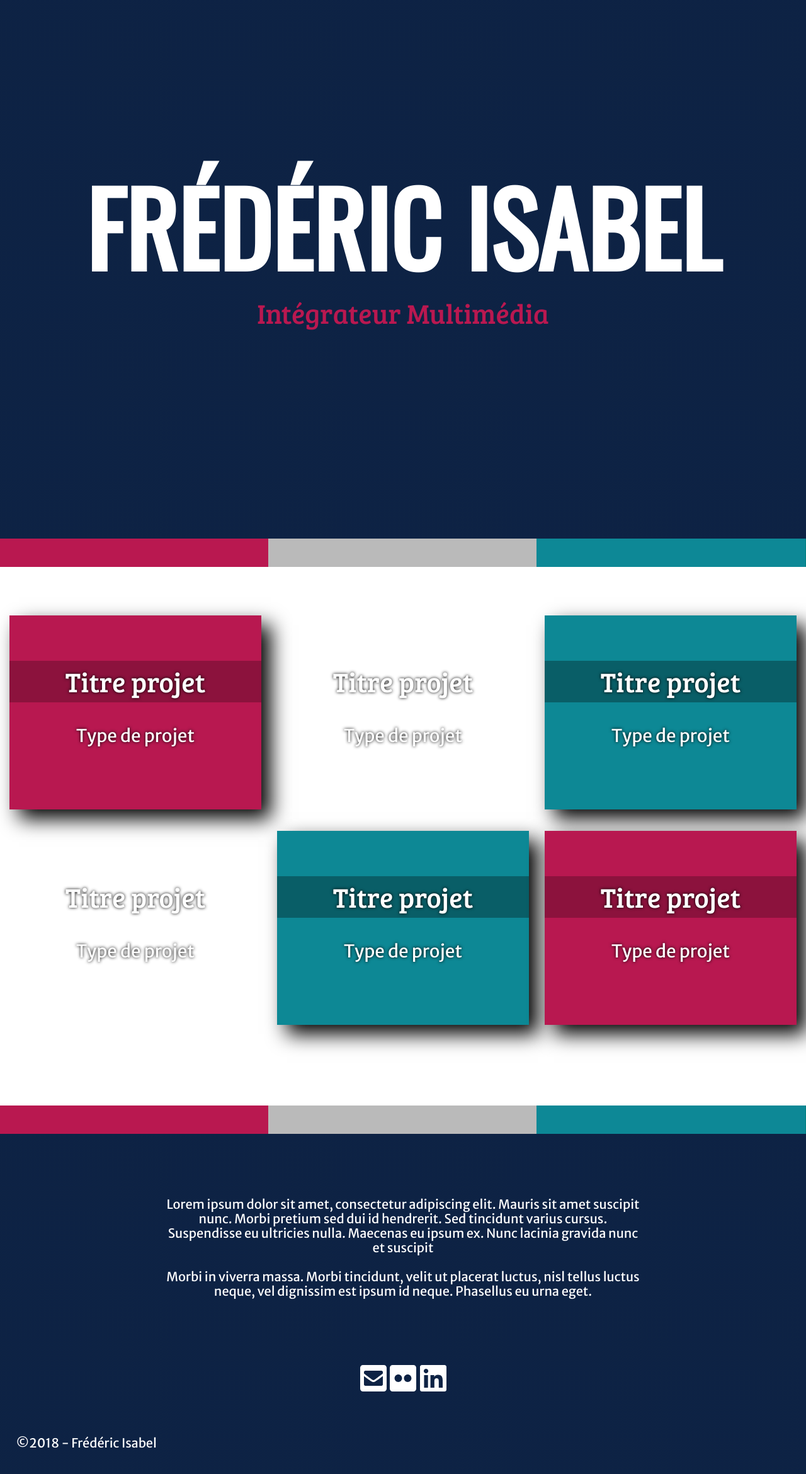
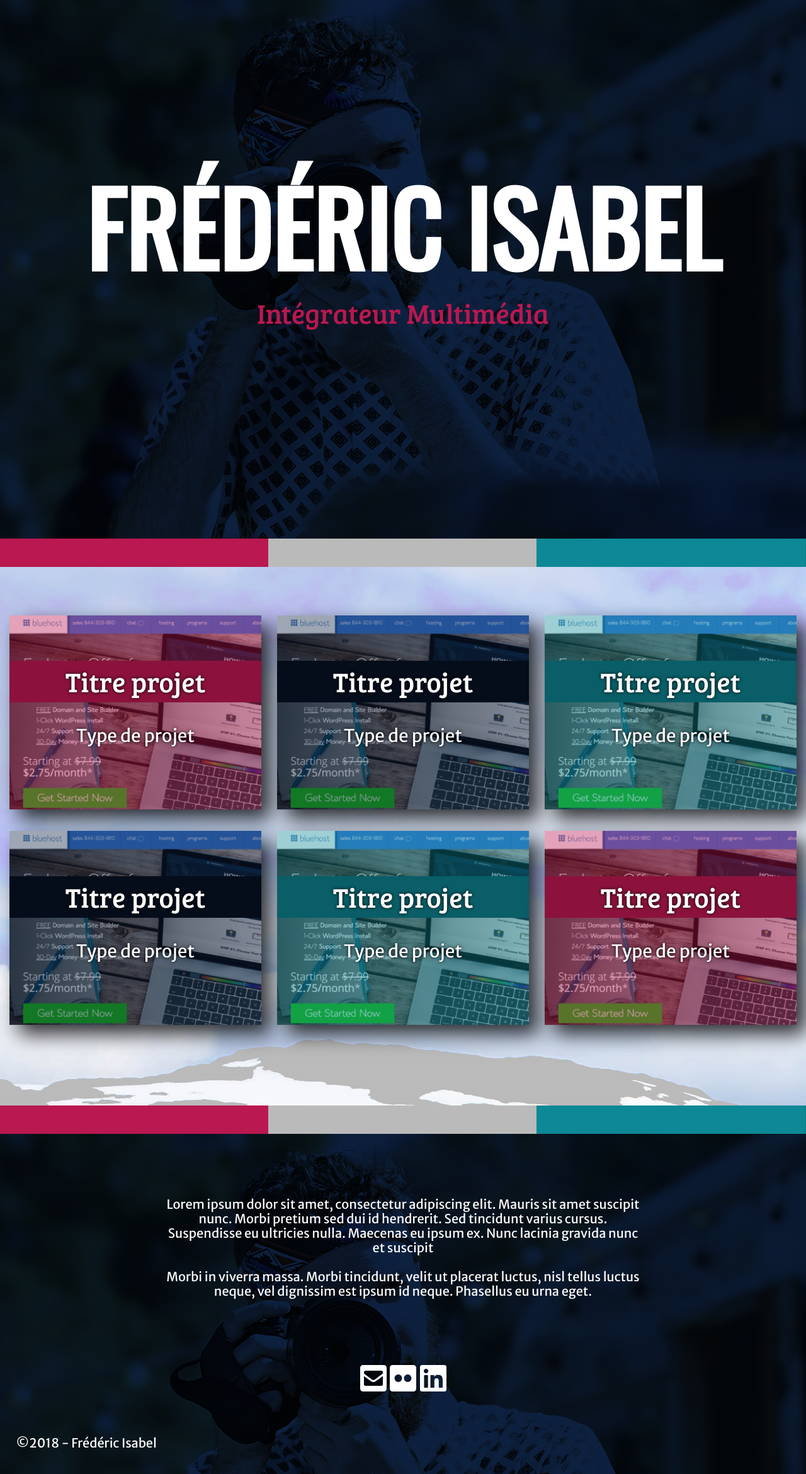
Before and after one commit to fredericisabel/fredericisabel.github.io, a Jekyll site: the page built from index.md, in a window 1280 px wide. Shown: the whole page at 63% size. Built offline with Jekyll 4.4.1, drawn with Linux system fonts in a browser that asks for light colours; nearby versions of some CDN libraries.

Commit message:
CSS background main

```diff
--- a/_layouts/home.html
+++ b/_layouts/home.html
@@ -27,7 +27,7 @@
 					<h2>Titre projet</h2>
 					<h4>Type de projet</h4>
 				</div>
-				<div id="" class="div_gris">
+				<div id="" class="div_bleuFonce">
 					<h2>Titre projet</h2>
 					<h4>Type de projet</h4>
 				</div>
@@ -37,7 +37,7 @@
 				</div>
 			</div>
 			<div id="rangee_2" class="grille_rangee">
-				<div id="" class="div_gris">
+				<div id="" class="div_bleuFonce">
 					<h2>Titre projet</h2>
 					<h4>Type de projet</h4>
 				</div>
--- a/_sass/_accueil.scss
+++ b/_sass/_accueil.scss
@@ -37,27 +37,6 @@ body{
 	background-color: $cTurquoise;
 }
 
-/* === Média: Mobile (150px) === */
-/* --- Polices --- */
-h1{ /* Titre page accueil */
-	font-size: $h1Size / 2.2;
-}
-
-h2{ /* Titre projets page accueil */
-	font-size: $h2Size / 2.2;
-}
-
-h3{ /* Header page projet */
-	font-size: $h3Size / 1.5;
-}
-
-h4{ /* Sous-titres projets page accueil / Titre projets page projet */
-	font-size: $h4Size / 1.5;
-}
-
-p{  /* Footer / texte projets */
-	font-size: $pSize / 1.75;
-}
 /* --- Header --- */
 #body_accueil header{
 	display: flex;
@@ -65,9 +44,8 @@ p{  /* Footer / texte projets */
 
 	height: 90vh;
 	max-width: 100vw;
-	$opacite: $headerFade;
 	background: linear-gradient($cBleuFonce, $cBleuFonce),
-	url({{site.url}}/img/img_background1.jpg);
+	url(../img/img_background1.jpg);
 	background-blend-mode: multiply;
 
 	div{
@@ -84,16 +62,15 @@ p{  /* Footer / texte projets */
 }
 
 /* --- Main contenu --- */
-main{
+#body_accueil main{
 	height: 155vh;
 	max-width: 100vw;
 
 	display: flex;
 	align-content: center;
-	$opacite: $mainFade;
-	background: linear-gradient($cBlanc, $cBlanc),
-	url({{site.url}}/img/main2.jpg);
-	background-blend-mode: none;
+	background: linear-gradient($cGris, $cGris),
+	url(../img/main2.jpg);
+	background-blend-mode: lighten;
 
 	#grille_projets{
 		display: flex;
@@ -120,7 +97,7 @@ main{
 				margin: 0;
 				cursor: pointer;
 
-				background: url({{site.url}}/img/img_cours1.png);
+				background: url(../img/img_cours1.png);
 			    background-repeat: no-repeat;
 			    background-size: cover;
 
@@ -147,7 +124,7 @@ main{
 	height: 60vh;
 	max-width: 100vw;
 	background: linear-gradient(opacify($cBleuFonce, $headerFade), opacify($cBleuFonce, $headerFade)),
-	url({{site.url}}/img/img_background1.jpg);
+	url(../img/img_background1.jpg);
 	background-blend-mode: multiply;
 
 	/* --- Conteneur texte et médias sociaux --- */
@@ -195,26 +172,6 @@ main{
 
 /* === Média: Tablette (640px) === */
 @media(min-width: 640px){
-/* --- Polices --- */
-h1{ /* Titre page accueil */
-	font-size: $h1Size * 0.57;
-}
-
-h2{ /* Titre projets page accueil */
-	font-size: $h2Size * 0.85;
-}
-
-h3{ /* Header page projet */
-	font-size: $h3Size * 0.85;
-}
-
-h4{ /* Sous-titres projets page accueil / Titre projets page projet */
-	font-size: $h4Size * 0.85;
-}
-
-p{  /* Footer / texte projets */
-	font-size: $pSize * 0.85;
-}
 /* --- Header --- */
 #body_accueil header{
 	height: 95vh;
@@ -238,9 +195,9 @@ p{  /* Footer / texte projets */
 	display: flex;
 	align-content: center;
 	$opacite: $mainFade;
-	background: linear-gradient($cBlanc, $cBlanc),
-	url({{site.url}}/img/main2.jpg);
-	background-blend-mode: none;
+	background: linear-gradient($cGris, $cGris),
+	url(../img/main2.jpg);
+	background-blend-mode: lighten;
 
 	#grille_projets{
 		display: flex;
@@ -270,7 +227,7 @@ p{  /* Footer / texte projets */
 				margin: 1%;
 				transition: box-shadow 0.5s;
 
-				background: url({{site.url}}/img/img_cours1.png);
+				background: url(../img/img_cours1.png);
 			    background-repeat: no-repeat;
 			    background-size: cover;
 
@@ -340,26 +297,6 @@ p{  /* Footer / texte projets */
 #body_accueil header h1{
 	margin-bottom: 5vw;
 }
-/* --- Polices --- */
-h1{ /* Titre page accueil */
-	font-size: $h1Size;
-}
-
-h2{ /* Titre projets page accueil */
-	font-size: $h2Size;
-}
-
-h3{ /* Header page projet */
-	font-size: $h3Size;
-}
-
-h4{ /* Sous-titres projets page accueil / Titre projets page projet */
-	font-size: $h4Size;
-}
-
-p{  /* Footer / texte projets */
-	font-size: $pSize;
-}
 }
 
 /* === Média: Écran (1280px +) === */
--- a/_sass/_variables.scss
+++ b/_sass/_variables.scss
@@ -25,6 +25,55 @@ $h4Size: 1.75rem; /*$h4Size: 24px;*/
 $pSize: 1.25rem; /*$pSize: 18px;*/
 
 /* --- Polices --- */
+/* === Média: Mobile (150px) === */
+/* --- Polices --- */
+h1{ /* Titre page accueil */
+	font-size: $h1Size / 2.2;
+	z-index: 3;
+}
+
+h2{ /* Titre projets page accueil */
+	font-size: $h2Size / 2.2;
+}
+
+h3{ /* Header page projet */
+	font-size: $h3Size / 1.5;
+}
+
+h4{ /* Sous-titres projets page accueil / Titre projets page projet */
+	font-size: $h4Size / 1.5;
+}
+
+p{  /* Footer / texte projets */
+	font-size: $pSize / 1.75;
+}
+
+/* === Média: Tablette (640px) === */
+@media(min-width: 640px){
+/* --- Polices --- */
+h1{ /* Titre page accueil */
+	font-size: $h1Size * 0.57;
+}
+
+h2{ /* Titre projets page accueil */
+	font-size: $h2Size * 0.85;
+}
+
+h3{ /* Header page projet */
+	font-size: $h3Size * 0.85;
+}
+
+h4{ /* Sous-titres projets page accueil / Titre projets page projet */
+	font-size: $h4Size * 0.85;
+}
+
+p{  /* Footer / texte projets */
+	font-size: $pSize * 0.85;
+}
+}
+
+/* === Média: Tablette Breakpoint (1071px) === */
+@media(min-width: 1071px){
 h1{ /* Titre page accueil */
 	font-family: 'Oswald', sans-serif;
 	font-size: $h1Size;
@@ -58,10 +107,11 @@ p{  /* Footer / texte projets */
 	font-size: $pSize;
 	color: $cBlanc;
 }
+}
 
 /* --- Box-shadow projets --- */
 .div_rose{
-	box-shadow: inset 0 0 0 1000px opacify(darken($cRose, 0.2), 0.5), 15px 15px 30px opacify($cNoir, 0.8);
+	box-shadow: inset 0 0 0 1000px transparentize(darken($cRose, 0.2), 0.6), 15px 15px 30px transparentize($cNoir, 0.2);
 
 	h2{
 		background-color: darken($cRose, 10%);
@@ -69,7 +119,7 @@ p{  /* Footer / texte projets */
 }
 
 .div_turquoise{
-	box-shadow: inset 0 0 0 1000px opacify(darken($cTurquoise, 0.2), 0.5), 15px 15px 30px opacify($cNoir, 0.8);
+	box-shadow: inset 0 0 0 1000px transparentize(darken($cTurquoise, 0.2), 0.6), 15px 15px 30px transparentize($cNoir, 0.2);
 
 	h2{
 		background-color: darken($cTurquoise, 10%);
@@ -77,60 +127,24 @@ p{  /* Footer / texte projets */
 }
 
 .div_bleuFonce{
-	box-shadow: inset 0 0 0 1000px opacify(darken($cBleuFonce, 0.2), 0.5), 15px 15px 30px opacify($cNoir, 0.8);
+	box-shadow: inset 0 0 0 1000px transparentize(darken($cBleuFonce, 0.2), 0.6), 15px 15px 30px transparentize($cNoir, 0.2);
 
 	h2{
 		background-color: darken($cBleuFonce, 10%);
 	}
 }
 
-.div_jaune{
-	box-shadow: inset 0 0 0 1000px opacify(darken($cJaune, 0.2), 0.5), 15px 15px 30px opacify($cNoir, 0.8);
-
-	h2{
-		background-color: darken($cJaune, 10%);
-	}
-}
-
-.div_mauve{
-	box-shadow: inset 0 0 0 1000px opacify(darken($cMauve, 0.2), 0.5), 15px 15px 30px opacify($cNoir, 0.8);
-
-	h2{
-		background-color: darken($cMauve, 10%);
-	}
-}
-
-.div_vert{
-	box-shadow: inset 0 0 0 1000px opacify(darken($cVert, 0.2), 0.5), 15px 15px 30px opacify($cNoir, 0.8);
-
-	h2{
-		background-color: darken($cVert, 10%);
-	}
-}
-
 /* === Média: Tablette (640px) === */
 @media(min-width: 640px){
 .div_rose:hover{
-	box-shadow: inset 0 0 0 1000px opacify(darken($cRose, 0.2), 0%), 5px 5px 15px opacify($cNoir, 0.8);
+	box-shadow: inset 0 0 0 1000px transparentize(darken($cRose, 0.2), 1), 5px 5px 15px transparentize($cNoir, 0.2);
 }
 
 .div_turquoise:hover{
-	box-shadow: inset 0 0 0 1000px opacify(darken($cTurquoise, 0.2), 0%), 5px 5px 15px opacify($cNoir, 0.8);
+	box-shadow: inset 0 0 0 1000px transparentize(darken($cTurquoise, 0.2), 1), 5px 5px 15px transparentize($cNoir, 0.2);
 }
 
 .div_bleuFonce:hover{
-	box-shadow: inset 0 0 0 1000px opacify(darken($cBleuFonce, 0.2), 0%), 5px 5px 15px opacify($cNoir, 0.8);
-}
-
-.div_jaune:hover{
-	box-shadow: inset 0 0 0 1000px opacify(darken($cJaune, 0.2), 0%), 5px 5px 15px opacify($cNoir, 0.8);
-}
-
-.div_mauve:hover{
-	box-shadow: inset 0 0 0 1000px opacify(darken($cMauve, 0.2), 0%), 5px 5px 15px opacify($cNoir, 0.8);
-}
-
-.div_vert:hover{
-	box-shadow: inset 0 0 0 1000px opacify(darken($cVert, 0.2), 0%), 5px 5px 15px opacify($cNoir, 0.8);
+	box-shadow: inset 0 0 0 1000px transparentize(darken($cBleuFonce, 0.2), 1), 5px 5px 15px transparentize($cNoir, 0.2);
 }
 }
```
